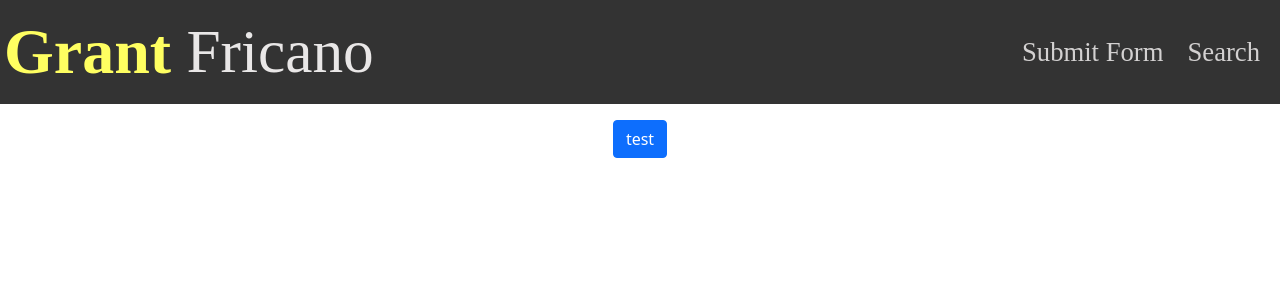
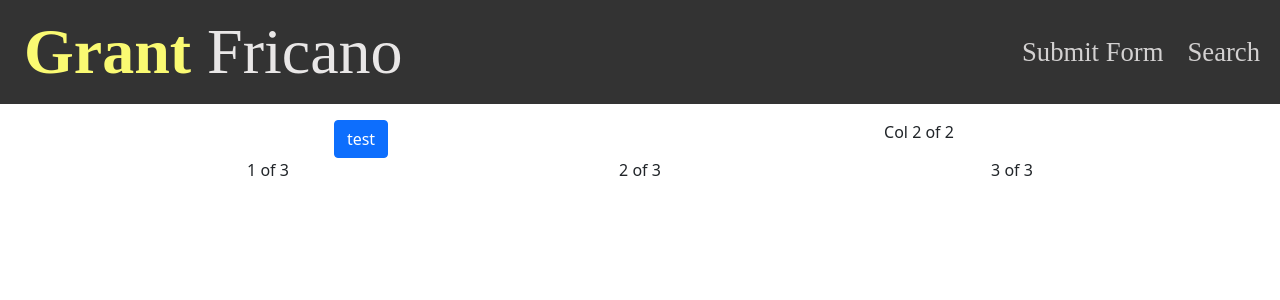
Before and after one commit to grantfricano/qvs-fe, a React (Create React App) app: page / in a window 1280 px wide. Shown: the top 300 px of the page. Built offline with nearby package versions, Linux system fonts and the light colour scheme; no server answers; a web font is replaced by a local one.

Commit message:
started to add grid layout

```diff
--- a/src/App.js
+++ b/src/App.js
@@ -24,7 +24,4 @@ function App() {
       </div>
   );
 }
-
-
-
 export default App;
--- a/src/Pages/Home.js
+++ b/src/Pages/Home.js
@@ -1,6 +1,10 @@
 import React, { useEffect, useState } from "react";
 import Button from 'react-bootstrap/Button';
 import 'bootstrap/dist/css/bootstrap.min.css';
+
+import Container from 'react-bootstrap/Container';
+import Row from 'react-bootstrap/Row';
+import Col from 'react-bootstrap/Col';
 
 export default function Home() {
 
@@ -13,7 +17,18 @@ export default function Home() {
         .then((data) => setData(data.message));
     }, []);
 
-    return <div><Button>test</Button> {data}</div>;
-
+    return (
+      <Container>
+       <Row>
+          <Col><div className="home-component"><Button>test</Button> {data}</div></Col>
+          <Col>Col 2 of 2</Col>
+        </Row>
+      <Row>
+        <Col>1 of 3</Col>
+        <Col>2 of 3</Col>
+        <Col>3 of 3</Col>
+      </Row>
+    </Container>
+    )
 
 }
--- a/src/index.css
+++ b/src/index.css
@@ -8,6 +8,7 @@ body {
     sans-serif;
   -webkit-font-smoothing: antialiased;
   -moz-osx-font-smoothing: grayscale;
+
 }
 
 code {
@@ -26,16 +27,17 @@ code {
 }
 
 .navbar-name {
-   color: rgb(255, 255, 97) !important;
+   color: rgb(250, 250, 114) !important;
    font-family: 'bebas-neue-by-fontfabric' !important;
    font-size: 48pt;
    font-weight: 700;
+   padding-left: 20px;
 }
 
 .navbar-lastname {
   color: rgb(233, 231, 231) !important;
   font-family: 'bebas-neue-by-fontfabric' !important;
-  font-size: 46pt;
+  font-size: 48pt;
   font-weight: 300;
 }
 
@@ -59,6 +61,9 @@ code {
   gap: 1rem;
 }
 
+.home-component{
+
+}
 .nav a {
   color: inherit;
   text-decoration: none;
```
